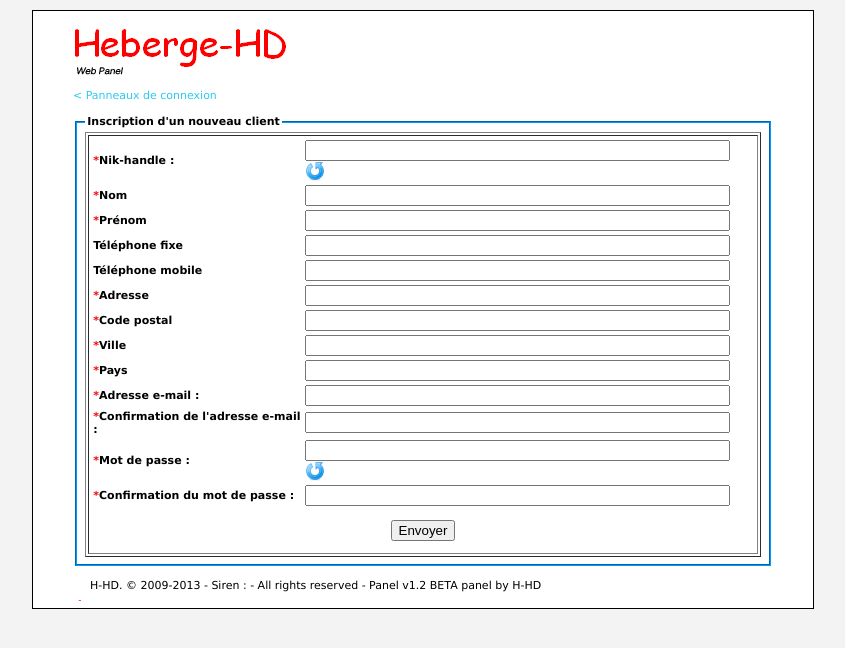
After one commit to shadowchmod/openvz--panel, a PHP site: page /inscription.php in a window 1280 px wide. The commit adds this page. Shown: the top 648 px of the page, without its empty margins (217-1062 px from the left). Run offline with PHP 8.4, Linux system fonts and the light colour scheme.

Commit message:
ajout de fonction enregistrement et oublie de password

```diff
--- a/include/data/Client.class.php
+++ b/include/data/Client.class.php
@@ -19,6 +19,136 @@ class Client
 	var $Cp;
 	var $Adresse;
 	var $Pays;
+
+
+//inscription via formulaire
+	public static function Inscription($nik,$nom,$prenom,$mail,$mailconf,$pass,$passconf,$telfixe,$telmobile,$adresse,$ville,$cp,$pays)
+	{
+		$nik=ProtectSQL($nik);
+                $nom=ProtectSQL($nom);
+                $prenom=ProtectSQL($prenom);
+                $mail=ProtectSQL($mail);
+                $mailconf=ProtectSQL($mailconf);
+                $pass=ProtectSQL($pass);
+                $passconf=ProtectSQL($passconf);
+                $telfixe=ProtectSQL($telfixe);
+                $telmobile=ProtectSQL($telmobile);
+                $adresse=ProtectSQL($adresse);
+                $ville=ProtectSQL($ville);
+                $cp=ProtectSQL($cp);
+                $pays=ProtectSQL($pays);
+		// Si le nik saisie existe deja alors on définie error à true et on passe un message d'erreur
+                if (self::Existe($nik)){
+                        passer_message_info("Nik déja utilisé",ALERTE);
+                        $error=true;
+                }else if (strlen($nik)<6) // Sinon si le nik est trop court alors on définie error à true et on passe un message d'erreur
+                {
+                        passer_message_info("Longeur du nik inférieur à 6 caractére",ALERTE);
+                        $error=true;
+                }
+
+                if ($mail=="" | !ValidMail($mail)) // Si l'email 1 ne correspond pas à l'email 2 ou
+                //que l'email 1 n'est pas une adresse valide alors on définie error à true et on passe un message d'erreur
+                {
+                        passer_message_info("Adresse e-mail invalide",ALERTE);
+                        $error=true;
+                }else if ($mail!=$mailconf)
+                {
+                        passer_message_info("Adresse e-mail incorrect",ALERTE);
+                        $error=true;
+                }
+
+
+		// Si la longeur du nom est trop long alors on affiche un message d'erreur et on définit une erreur
+                if (strlen($nom)>30)
+                {
+                        passer_message_info("Le longueur du nom est supérieur à 30 caractéres",ALERTE);
+                        $error=true;
+                }
+
+                // Si la longeur du prenom est trop long alors on affiche un message d'erreur et on définit une erreur
+                if (strlen($prenom)>30)
+                {
+                        passer_message_info("Le longueur du prenom est supérieur à 30 caractéres",ALERTE);
+                        $error=true;
+                }
+
+		if (strlen($pass)<6) // Si le mot de passe est vide
+                {
+                        passer_message_info("Mot de passe trop court, 6 caractéres minimum",ALERTE);
+                        $error=true;
+                }else if ($pass!=$passconf) // Si le mot de passe 1 ne correspond pas au mot de passe 2 alors on définie error à true et on passe un message d'erreur
+                {
+                        passer_message_info("Mot de passe incorect",ALERTE);
+                        $error=true;
+                }
+		// Si il y a des erreurs alors on retourne false
+		if ($error==true)
+			return false;
+
+		// Sinon on crypte le mot de passe
+		$pass=MD5($pass);
+		// Et on execute la requete d'insertion d'un client
+                $requete = "INSERT INTO client (
+`id`,
+`nom`,
+`prenom`,
+`email`,
+`tel_fixe`,
+`tel_mobile`,
+`password`,
+`nikhandle`,
+`etat`,
+`ville`,
+`cp`,
+`adresse`,
+`pays`,
+`credit`,
+`langue`,
+`ip_register`,
+`status`,
+ `admin` ) VALUES ( NULL, '$nom' , '$prenom' , '$mail' , '$telfixe', '$telmobile', '$pass', '$nik', 1, '$ville', '$cp', '$adresse', '$pays', '', '', '', '', '0')";
+
+                // Sinon l'inscription est un succée alors on passe un message de réussite et on retourne true
+                if (DB::Sql($requete))
+                {
+                        $headers ='From: "your-domaine"<support@your-domaine.fr>'."\n";
+                        $headers .='Reply-To: support@hyour-domaine.fr'."\n";
+                        $headers .='Content-Type: text/html; charset="iso-8859-1"'."\n";
+                        $headers .='Content-Transfer-Encoding: 8bit';
+
+                        $message = "<!DOCTYPE html PUBLIC \"-//W3C//DTD XHTML 1.0 Transitional//EN\" \"http://www.w3.org/TR/xhtml1/DTD/xhtml1-transitional.dtd\">
+<html xmlns=\"http://www.w3.org/1999/xhtml\">
+<head>
+<meta http-equiv=\"Content-Type\" content=\"text/html; charset=utf-8\" />
+<title>Vos identifiants [your-domaine]</title>
+</head>
+
+<body>
+<p>Bienvenue chez your-domaine.fr.</p>
+<p>Vos identifiants sont :</p>
+<blockquote>
+        <p>Nik-handle : <strong>$nik<br />
+        </strong>Mot de passe : <strong>$pass</strong></p>
+</blockquote>
+<p>Pour vous connectez, veuiller vous rendre à cette adresse : <a href=\"http:/urldevotre.com/panel/\">http:urldevotrepanel.com/</a> .</p>
+Pour plus d'information merci de contacter le support.<br/>
+Cordialement,<br/>
+L'equipes de your-domaine.fr.<br/>
+Site web : <a href=\"http://your-domaine.fr\">http://your-domaine.fr</a><br/>
+Forum : <a href=\"http://your-domaine.fr\">http://your-domaine.fr</a><br/>
+Contact email : support@your-domaine.fr
+</body>
+</html>";
+                        mail($mailconf, 'Vos identifiants [your-domaine]', $message, $headers);
+
+                        passer_message_info("Inscription du client terminer",OK);
+                        return true;
+                }else{ // Sinon on passe un message d'erreur  et on retourne false
+                        passer_message_info("Erreur lors de la création du client",ALERTE);
+                        return false;
+                }
+        }
 
 	/**
 	* Retourne les information d'un membre à partir de son identifiant
--- /dev/null
+++ b/inscription.php
@@ -0,0 +1,31 @@
+<?php
+define("INC",1);
+// Inclut toutes les sources du dossier inclut
+require("include/all.php");
+// Initialise la base de donn�e
+$active=DB::Init();
+
+if ( isset ( $_GET["page"] ) )
+{
+          $var = $_SERVER["REQUEST_URI"];
+     }
+else
+{
+          $var = "/index.php";
+}
+
+$var_encoer = rawurlencode($var);
+// Si on appelle la page action alors on l'inclut avant pour pouvoir utiliser les header("Location: ...")
+if (@$_GET['page']=="action")
+{
+include("pages/action.php");
+}else{
+
+include('pages/entete.php');
+
+// on ajoute la page inscription
+include('pages/inscription.php');
+
+include('pages/piedpage.php');
+}
+?>
--- /dev/null
+++ b/pages/inscription.php
@@ -0,0 +1,201 @@
+
+		<a href="index.php">< Panneaux de connexion</a><br/>
+
+			<br/>
+			<script language="JavaScript" type="text/javascript">
+				function GenerateNik()
+				{
+					var fl=document.getElementById("nom").value.substring(0,1).toUpperCase();
+					var sl=document.getElementById("prenom").value.substring(0,1).toUpperCase();
+					if (fl=="")
+						fl="A";
+					if (sl=="")
+						sl="B";
+					var letters=fl+sl;
+					var text=GetURLOutput("index.php?page=action&action=generatenik&letters="+letters);
+
+					document.getElementById("nik").value=text;
+				}
+				function GeneratePass()
+				{
+					var text=GetURLOutput("index.php?page=action&action=generatepass");
+					document.getElementById("pass").value=text;
+					document.getElementById("passconf").value=text;
+					ChangeColorPassword();
+					document.getElementById("pass").type="text";
+					document.getElementById("passconf").type="text";
+				}
+			</script>
+			<fieldset><legend><strong>Inscription d'un nouveau client</strong></legend>
+				<table border="\&quot;0\&quot;" align="center" >
+					<tr>
+						<th>
+							<center>
+								<form id="form1" name="form1" method="post" action="index.php?page=action2&amp;action=inscription">
+									<table width="100%" border="0">
+										<tr>
+										<td>
+											<font color="#FF0000">*</font><strong>Nik-handle :</strong>
+										</td>
+										<td>
+											<input type="text" name="nik" id="nik" value="<?php echo recupere("nik")?>" size="50"/>
+											<a href="javascript:GenerateNik();">
+												<img src="images/reload.png" border="0" align="top" title="Généré Nik"/>
+											</a>
+										</td>
+									</tr>
+									<tr>
+										<td>
+											<font color="#FF0000">*</font><strong>Nom</strong>
+										</td>
+										<td>
+											<input type="text" name="nom" id="nom" value="<?php echo recupere("nom") ?>" maxlength="30" size="50"/>
+										</td>
+									</tr>
+									<tr>
+										<td>
+											<font color="#FF0000">*</font><strong>Prénom</strong>
+										</td>
+										<td>
+											<input type="text" name="prenom" id="prenom" value="<?php echo recupere("prenom") ?>" maxlength="30" size="50"/>
+										</td>
+									</tr>
+									<tr>
+										<td>
+											<strong>Téléphone fixe</strong>
+										</td>
+										<td>
+											<input type="text" name="telfixe" id="telfixe" value="<?php echo recupere("telfixe") ?>" maxlength="14" size="50"/>
+										</td>
+									</tr>
+									<tr>
+										<td>
+											<strong>Téléphone mobile</strong>
+										</td>
+										<td>
+											<input type="text" name="telmobile" id="telmobile" value="<?php echo recupere("telmobile") ?>" maxlength="14" size="50"/>
+										</td>
+									</tr>
+									<tr>
+										<td>
+											<font color="#FF0000">*</font><strong>Adresse</strong>
+										</td>
+										<td>
+											<input type="text" name="adresse" id="adresse" value="<?php echo recupere("adresse") ?>" maxlength="60" size="50"/>
+										</td>
+									</tr>
+									<tr>
+										<td>
+											<font color="#FF0000">*</font><strong>Code postal</strong>
+										</td>
+										<td>
+											<input type="text" name="cp" id="cp" value="<?php echo recupere("cp") ?>" maxlength="14" size="50"/>
+										</td>
+									</tr>
+									<tr>
+										<td>
+											<font color="#FF0000">*</font><strong>Ville</strong>
+										</td>
+										<td>
+											<input type="text" name="ville" id="ville" value="<?php echo recupere("ville") ?>" maxlength="14" size="50"/>
+										</td>
+									</tr>
+									<tr>
+										<td>
+											<font color="#FF0000">*</font><strong>Pays</strong>
+										</td>
+										<td>
+											<input type="text" name="pays" id="pays" value="<?php echo recupere("pays") ?>" maxlength="14" size="50"/>
+										</td>
+									</tr>
+									<tr>
+										<td>
+											<font color="#FF0000">*</font><strong>Adresse e-mail :</strong>
+										</td>
+										<td>
+											<input type="text" name="mail" id="mail" value="<?php echo recupere("mail") ?>" maxlength="50" size="50"/>
+										</td>
+									</tr>
+									<tr>
+										<td>
+											<font color="#FF0000">*</font><strong>Confirmation de l'adresse e-mail :</strong>
+										</td>
+										<td>
+											<input type="text" name="mailconf" id="mailconf" value="<?php echo recupere("mailconf") ?>" maxlength="50" size="50"/>
+										</td>
+									</tr>
+									<tr>
+										<td>
+											<font color="#FF0000">*</font><strong>Mot de passe :</strong>
+										</td>
+										<td>
+											<input type="password" name="pass" id="pass" value="<?php echo recupere("pass") ?>" size="50"/>
+											<a href="javascript:GeneratePass();">
+												<img src="images/reload.png" border="0" align="top" title="Généré Password"/>
+											</a>
+										</td>
+									</tr>
+									<tr>
+										<td>
+											<font color="#FF0000">*</font><strong>Confirmation du mot de passe :</strong>
+										</td>
+										<td>
+											<input type="password" name="passconf" id="passconf" value="<?php echo recupere("passconf") ?>" size="50"/>
+										</td>
+									</tr>
+									</table>
+									<p>
+										<label>
+											<input type="submit" name="Envoyer" id="Envoyer" value="Envoyer" />
+										</label>
+									</p>
+								</form>
+							</center>
+						</th>
+					</tr>
+				</table>
+			</fieldset>
+
+			<script language="JavaScript" type="text/javascript">
+				document.getElementById("pass").onkeyup=ChangeColorPassword;
+				document.getElementById("passconf").onkeyup=ChangeColorPassword;
+				document.getElementById("pass").onchange=ChangeColorPassword;
+				document.getElementById("passconf").onchange=ChangeColorPassword;
+				function ChangeColorPassword()
+				{
+					document.getElementById("pass").type="password";
+					document.getElementById("passconf").type="password";
+					var color="FFFFFF";
+					if (document.getElementById("pass").value==document.getElementById("passconf").value &&
+						document.getElementById("pass").value!="")
+						color='#A4FFA4';
+					else
+						color='#FFA4A4';
+					document.getElementById("pass").style.backgroundColor=color;
+					document.getElementById("passconf").style.backgroundColor=color;
+				}
+
+				document.getElementById("mail").onkeyup=ChangeColorMail;
+				document.getElementById("mailconf").onkeyup=ChangeColorMail;
+				document.getElementById("mail").onchange=ChangeColorMail;
+				document.getElementById("mailconf").onchange=ChangeColorMail;
+				function ChangeColorMail()
+				{
+					var color="FFFFFF";
+					if (document.getElementById("mail").value==document.getElementById("mailconf").value &&
+						GetURLOutput("index.php?page=action&action=validemail&email="+document.getElementById("mail").value)=="true")
+						color='#A4FFA4';
+					else
+						color='#FFA4A4';
+					document.getElementById("mail").style.backgroundColor=color;
+					document.getElementById("mailconf").style.backgroundColor=color;
+				}
+
+				if (document.getElementById("pass").value!="" || document.getElementById("passconf").value!="")
+					ChangeColorPassword();
+
+				if (document.getElementById("mail").value!="" || document.getElementById("mailconf").value!="")
+					ChangeColorMail();
+
+
+			</script>
```
Also changed, not shown: forget_pass.php (added, +30 -0 lines), pages/action2.php (added, +37 -0 lines).
